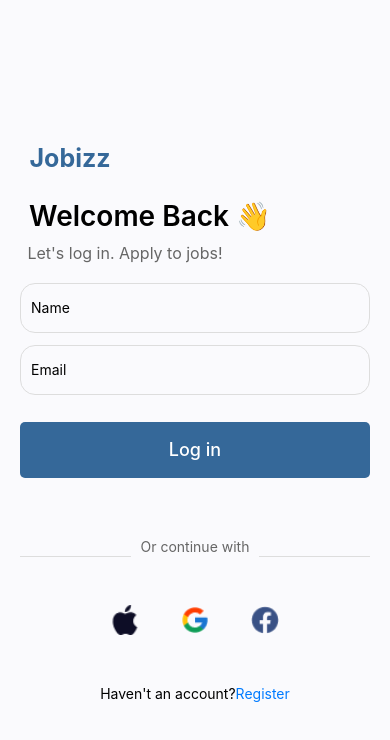
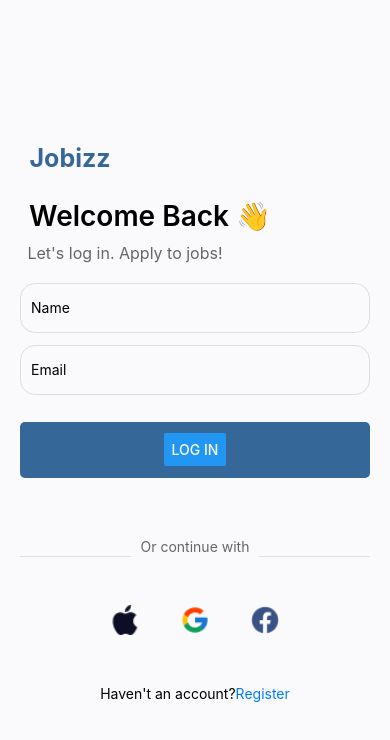
Before and after one commit to mubarakck/rn-assignment4-11293859, a React Native app in the folder myApp/: screen /Login in a window 390 px wide. Shown: the top 740 px of the page. Built offline with nearby package versions, Linux system fonts and the light colour scheme.

Commit message:
created a button that routes to the homepage

```diff
--- a/myApp/App.js
+++ b/myApp/App.js
@@ -10,10 +10,10 @@ export default function App(){
   return (
 
 
-    <NavigationContainer>
+    <NavigationContainer initialRouteName='Login'>
 
 
-      <Stack.Navigator initialRouteName='Login'>
+      <Stack.Navigator >
 
 <Stack.Screen name="Login" component={Login} options={{headerShown:false}}/>
 <Stack.Screen name="HomeScreen" component={HomeScreen} options={{headerShown:false}}/>
--- a/myApp/screens/HomeScreen.js
+++ b/myApp/screens/HomeScreen.js
@@ -1,10 +1,13 @@
+import React from "react";
 import { View, Text, StyleSheet } from "react-native";
 
-export default function Login () {
+export default function HomeScreen ({ route }) {
+const { name, email } = route.params;
     return (
-        <View style={styles.container}>
-      <Text styles={styles.text}>Open up App.js to start working on your Login Screen!</Text>
-      </View>
+        <View style={{ flex: 1, alignItems: 'center', justifyContent: 'center' }}>
+      <Text>Welcome, {name}!</Text>
+      <Text>Your email is {email}</Text>
+    </View>
   );
 };
 
--- a/myApp/screens/Login.js
+++ b/myApp/screens/Login.js
@@ -1,9 +1,13 @@
 import { useState} from 'react';
-import { StyleSheet, Text, View, TextInput, TouchableOpacity, Image } from 'react-native';
+import { StyleSheet, Button, Text, View, TextInput, TouchableOpacity, Image } from 'react-native';
 
-export default function Login() {
+export default function Login({ navigation }) {
+    const [name, setName] = useState('');
+    const [email, setEmail] = useState('');
 
-
+const handleLogin = () => {
+    navigation.navigate('Home', { name, email });
+};
 
 
   return (
@@ -12,10 +16,18 @@ export default function Login() {
       <Text style={styles.welcome}>Welcome Back 👋</Text>
       <Text style={styles.subtitle}>Let's log in. Apply to jobs!</Text>
 
-      <TextInput style={styles.input} placeholder="Name" />
-      <TextInput style={styles.input} placeholder="Email" />
+      <TextInput style={styles.input} placeholder="Name" value={name} onChangeText={setName}/>
+      <TextInput style={styles.input} placeholder="Email" value={email} onChangeText={setEmail} />
+
+
       <TouchableOpacity style={styles.button}>
-        <Text style={styles.buttonText}>Log in</Text>
+
+        <Button
+        title="Log in"
+         onPress={() =>
+          navigation.navigate("HomeScreen", {name: 'name'})
+        }
+          />
       </TouchableOpacity>
 
       <View style={styles.dividerContainer}>
```
